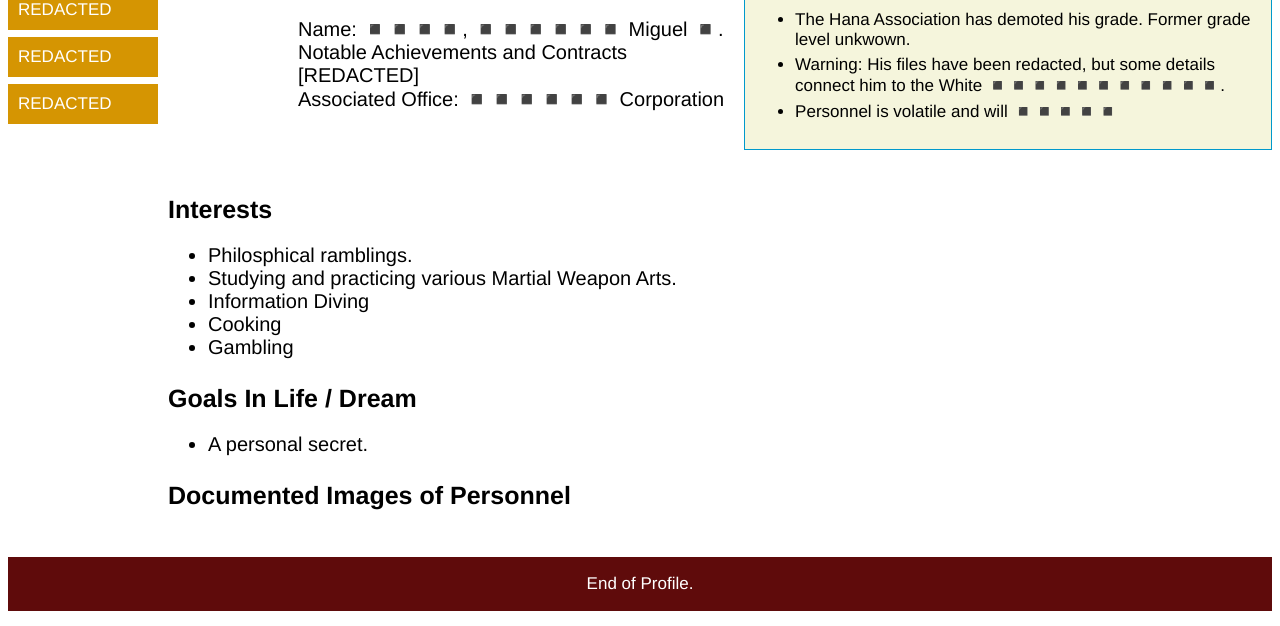
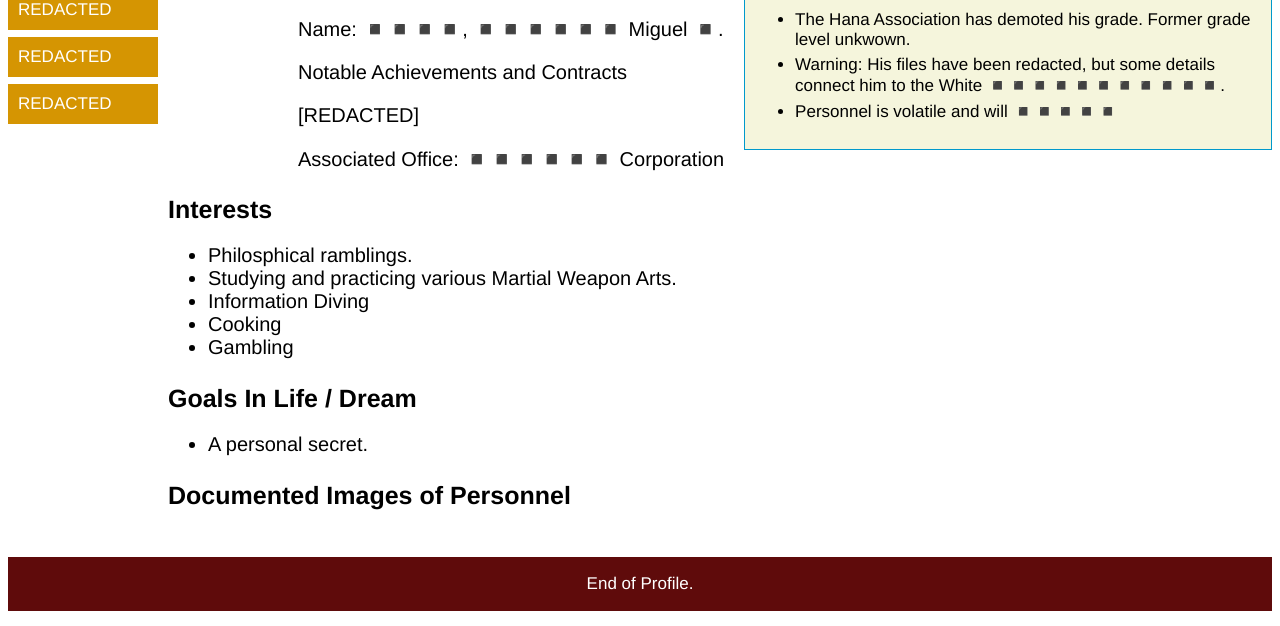
Before and after one commit to avfama/Library-Star-and-City, a plain HTML site: page introduction/index.html in a window 1280 px wide. Shown: the part 174-800 px from the top of the page. Drawn offline with Linux system fonts and the light colour scheme.

Commit message:
Ver 12.05.25 14.24

```diff
--- a/introduction/index.html
+++ b/introduction/index.html
@@ -24,12 +24,10 @@
 
 <div class="content1">
   <h1 style="font-family: 'Franklin Gothic Medium';">Washed Up Grade 9 Fixer</h1>
-  <p>
-    Name: ◾️◾️◾️◾️, ◾️◾️◾️◾️◾️◾️ Miguel ◾️. <br>
-    Notable Achievements and Contracts<br>
-    [REDACTED] <br>
-    Associated Office: ◾️◾️◾️◾️◾️◾️ Corporation <br>
-  </p>
+  <p> Name: ◾️◾️◾️◾️, ◾️◾️◾️◾️◾️◾️ Miguel ◾️. </p>
+  <p> Notable Achievements and Contracts</p>
+    <p>[REDACTED]</p>
+  <p>Associated Office: ◾️◾️◾️◾️◾️◾️ Corporation</p>
 </div>
 
 <div class="facts">
```
